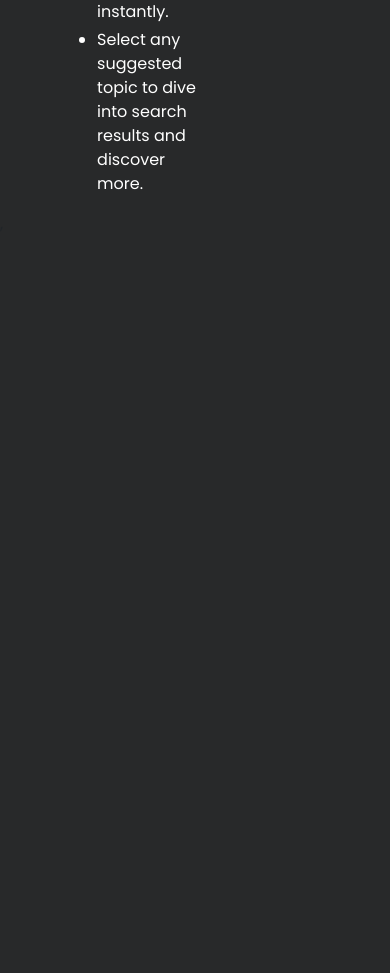
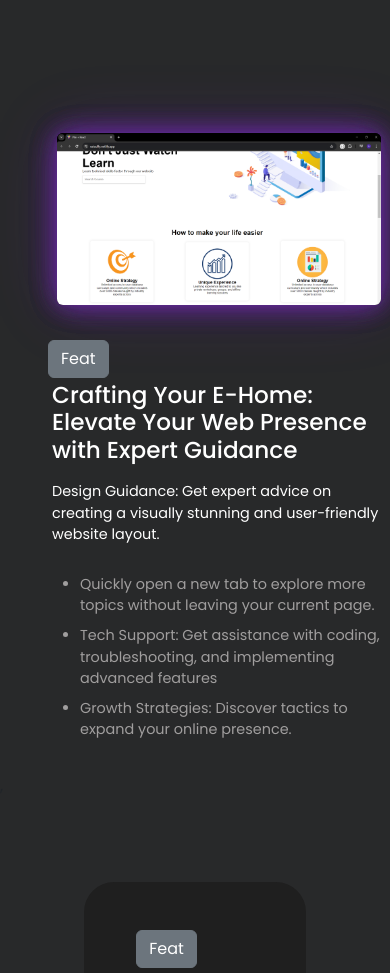
Before and after one commit to Ajay-muthusamy/Studify_profile_page, a React (Vite) app: page / in a window 390 px wide. Shown: the part 1023-1996 px from the top of the page. Before the commit the page ends 1259 px from the top, so only its background shows below. Built offline with nearby package versions, Linux system fonts and the light colour scheme.

Commit message:
feat:"Course Added"

```diff
--- a/src/App.jsx
+++ b/src/App.jsx
@@ -1,13 +1,22 @@
 import React from 'react'
 import Header from './header/header'
-import Banner2 from './header/main2/banner2'
+import Banner2 from './main2/banner2'
+import Lan from './languagelearn/lan'
+import Morefeat from './morefeat/morefeat'
 const App = () => {
   return (
     <div>
       <Header />,
-      <Banner2 />
+      <Banner2 />,
+      <Lan />,
+      <div className='bodycard'>
+      <Morefeat date="JUNE 20" image="https://wallpapercave.com/wp/wp7718053.png" disc="React course from beginner to advanced ,led by renowned mentor, Sarah Thompson" proj="50+ project"/>,
+      <Morefeat date="JUNE 30" image="https://wallpapercave.com/wp/wp5070716.jpg" disc=" Node.js course from beginner to advanced ,led by renowned mentor, Alex Martinez" proj="50+ project"/>,
+      <Morefeat date="JULY 1" image="https://www.spec-india.com/wp-content/uploads/2020/06/Full_Stack.png" disc="Full Stack Complete guide from beginner to advanced ,led by renowned , Sarah" proj="100+ project"/>
+      </div>,
     </div>
   )
+  //Alex Martinez
 }
 
 export default App
--- a/src/header/header.jsx
+++ b/src/header/header.jsx
@@ -13,6 +13,7 @@ const header = () => {
       </h1>
       <div className="box  pt-5">
         <div className="search-container d-flex align-items-center justify-content-center  ps-5  ">
+
           <div className="sec_container text-white ">
             <button className="btn btn-secondary">search</button>
             <h3 className="text-white p-1 w-40">
@@ -24,25 +25,23 @@ const header = () => {
               searches based on similar things others are looking for.
             </p>
             <ul className="text">
-              <li className="pt-1">
+              <li className="pt-2">
                 Quickly open a new tab to explore more topics without leaving
                 your current page.
               </li>
-              <li className="pt-1">
+              <li className="pt-2">
                 Click on the search box to reveal related suggestions instantly.
               </li>
-              <li className="pt-1">
+              <li className="pt-2">
                 Select any suggested topic to dive into search results and
                 discover more.
               </li>
             </ul>
           </div>
-
-            <img
+          <img
               src={one}
               alt=""
               className="img-fluid rounded"
-              style={{ maxWidth: "40%", height: "auto" }}
             />
 
         </div>
--- a/src/header/main2/banner2.jsx
+++ /dev/null
@@ -1,11 +0,0 @@
-import React from 'react'
-
-const banner2 = () => {
-  return (
-    <div>
-
-    </div>
-  )
-}
-
-export default banner2;
--- /dev/null
+++ b/src/languagelearn/lan.jsx
@@ -0,0 +1,42 @@
+import React from "react";
+import "../main.css";
+import lanlogo from "../assets/lan.png";
+const lan = () => {
+  return (
+    <div>
+      <div className="box3 pt-5">
+        <div className="search-container d-flex align-items-center justify-content-center  ps-5  ">
+          <div className="sec_container text-white ">
+            <button className="btn btn-secondary">Feat</button>
+            <h4 className="text-white p-1 w-40">
+              Unlocking Multilingual Mastery: Empower Your Language Skills with
+              Versatility
+            </h4>
+            <p className="text-white p-1">
+             Get expert advice on creating a visually stunning
+              and user-friendly website layout.
+            </p>
+            <ul className="text">
+              <li className="pt-2">
+              Access a wealth of knowledge and educational resources by being proficient in multiple languages.
+              </li>
+              <li className="pt-2">
+              Foster meaningful relationships and build bridges with individuals from different linguistic backgrounds.
+              </li>
+              <li className="pt-2">
+              Navigate the internet and access a vast array of online content in various languages seamlessly.
+              </li>
+            </ul>
+          </div>
+          <img
+            src={lanlogo}
+            alt=""
+            className="img-fluid rounded image2"
+          />
+        </div>
+      </div>
+    </div>
+  );
+};
+
+export default lan;
--- a/src/main.css
+++ b/src/main.css
@@ -38,8 +38,90 @@
 .search-container img {
   background-color: #000;
   border-radius: 10px;
-  box-shadow: 0 0 10px rgba(138, 43, 226, 0.5), 0 0 20px rgba(138, 43, 226, 0.5), 0 0 30px rgba(138, 43, 226, 0.5), 0 0 40px rgba(138, 43, 226, 0.5), 0 0 30px rgba(138, 43, 226, 0.5), 0 0 30px rgba(138, 43, 226, 0.5), 0 0 70px rgba(138, 43, 226, 0.5);
+  box-shadow:
+    0 0 5px rgba(138, 43, 226, 0.2),
+    0 0 20px rgba(138, 43, 226, 0.2),
+    0 0 30px rgba(138, 43, 226, 0.2),
+    0 0 40px rgba(138, 43, 226, 0.2),
+    0 0 30px rgba(138, 43, 226, 0.2),
+    0 0 30px rgba(138, 43, 226, 0.2),
+    0 0 70px rgba(138, 43, 226, 0.2);
 }
-.box{
-    padding-top: 10%;
+.box1{
+    margin-top: 15vh;
 }
+ul{
+    color: rgb(160, 158, 158);
+}
+.box3{
+    margin-top: 15vh;
+    background-color: rgb(31, 31, 31);
+}
+.box3{
+    margin: 10vh;
+    border-radius: 30px;
+    padding: 1%;
+}
+.bg-grey {
+  background-color: rgb(52, 54, 58);
+  border-radius: 10px;
+}
+.card1{
+  display: flex;
+}
+.bodycard{
+  display: flex;
+  justify-content: center;
+  gap: 3%;
+  flex-wrap: wrap;
+}
+.search-container img{
+  height: auto;
+  max-width: 600px;
+}
+@media (max-width: 768px) {
+  .search-container{
+    display: flex;
+    flex-direction: column;
+  }
+  .sec_container{
+    width: 100%;
+  }
+  .search-container img{
+    width: 100%;
+  }
+
+
+}
+@media(max-width:500px)
+{
+  .search-container{
+    display: flex;
+    flex-direction: column;
+    justify-content: center;
+    align-items: center;
+  }
+  .sec_container{
+    padding-bottom: 5%;
+    width: 100%;
+    font-size: 90%;
+  }
+  .search-container img{
+    width: 95%;
+    margin: 10%;
+  }
+  .box3
+  {
+    font-size: 12px;
+    display: flex;
+    justify-content: center;
+    align-items: center;
+    padding-right: 7%;
+  }
+  .bodycard{
+    flex-direction: column;
+    justify-content: center;
+    gap: 10%;
+    align-items: center;
+  }
+}
--- /dev/null
+++ b/src/main2/banner2.jsx
@@ -0,0 +1,44 @@
+import React from 'react'
+import b2 from '../assets/b2.png';
+import "../main.css";
+const banner2 = () => {
+  return (
+    <div>
+      <div className="box1 pt-5">
+        <div className="search-container d-flex align-items-center justify-content-center  ps-5  ">
+        <img
+              src={b2}
+              alt=""
+              className="img-fluid rounded image2"
+            />
+          <div className="sec_container text-white ">
+            <button className="btn btn-secondary">Feat</button>
+            <h3 className="text-white p-1 w-40">
+            Crafting Your E-Home: Elevate Your Web Presence with Expert Guidance
+            </h3>
+            <p className="text-white p-1">
+            Design Guidance: Get expert advice on creating a visually stunning and user-friendly website layout.
+            </p>
+            <ul className="text">
+              <li className="pt-2">
+                Quickly open a new tab to explore more topics without leaving
+                your current page.
+              </li>
+              <li className="pt-2">
+              Tech Support: Get assistance with coding, troubleshooting, and implementing advanced features
+              </li>
+              <li className="pt-2">
+              Growth Strategies: Discover tactics to expand your online presence.
+              </li>
+            </ul>
+          </div>
+
+
+
+        </div>
+      </div>
+    </div>
+  )
+}
+
+export default banner2;
--- /dev/null
+++ b/src/morefeat/morefeat.jsx
@@ -0,0 +1,30 @@
+import React from "react";
+import "../main.css";
+
+const morefeat = (props) => {
+  return (
+    <div>
+        {/* <h1 className="text-white text-center">Explore more features</h1> */}
+      <div className="Container">
+        <div className="card1 text-white">
+          <div className="card1 bg-grey p-2 " style={{ width: "18rem" }}>
+            <div className="card-body c1">
+                <h3>{props.date}</h3>
+              <p className="card-text">
+              {props.disc}
+              </p>
+                <h4>{props.proj}</h4>
+              <img
+              src={props.image}
+              className="card-img-top"
+              alt="Placeholder Image"
+            />
+            </div>
+          </div>
+        </div>
+      </div>
+    </div>
+  );
+};
+
+export default morefeat;
```
Also changed, not shown: src/assets/b2.png (added), src/assets/lan.png (added).
